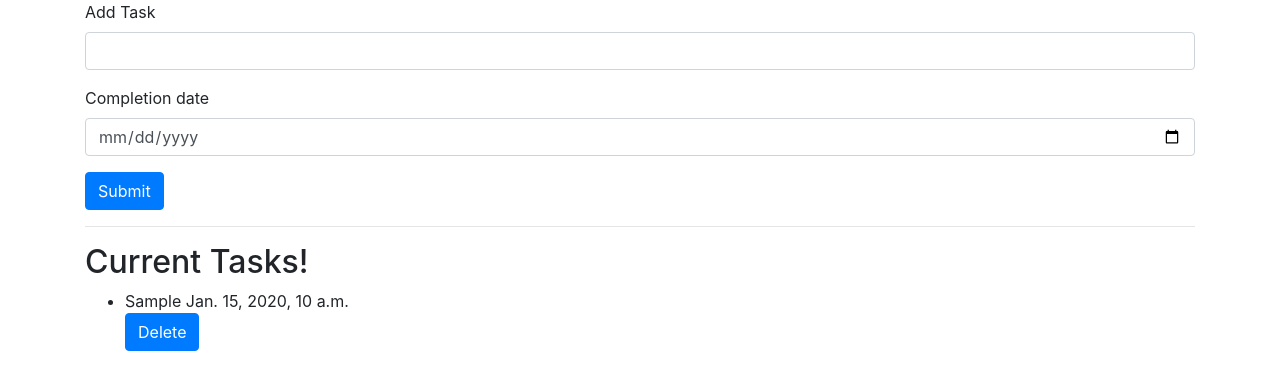
After one commit to jainmilind311/django_intro, a Django app: template todoList/templates/updater/todo.html in a window 1280 px wide. The commit adds this page. Shown: the top 390 px of the page. Run offline with Django 3.2, Linux system fonts and the light colour scheme; tables that the repository leaves empty hold one stand-in row (values such as "Sample post"); the template is opened without the code that fills it: values that come from a table or form of the project are taken from there, most other values are stand-ins (such as "Sample title", 1, 10 or a date in 2020); some libraries are stand-ins or nearby versions.

Commit message:
Completed Todo List

```diff
--- a/todoList/templates/updater/base.html
+++ b/todoList/templates/updater/base.html
@@ -1,10 +1,18 @@
+<!DOCTYPE html>
+{% load static %}
 <html lang="en">
 <head>
     <meta charset="UTF-8">
     <meta name="viewport" content="width=device-width, initial-scale=1.0">
-    <title>Document</title>
+    <link rel="stylesheet" href="https://stackpath.bootstrapcdn.com/bootstrap/4.5.0/css/bootstrap.min.css">
+    <title> {% block title %} {% endblock %}</title>
 </head>
 <body>
+    <div class="container">
+        {% block body %}
+
+        {% endblock %}
+    </div>
 
 </body>
 </html>
--- /dev/null
+++ b/todoList/templates/updater/todo.html
@@ -0,0 +1,46 @@
+<!DOCTYPE html>
+
+{% extends "updater/base.html" %}
+
+{% block title %} Todo list {% endblock %}
+
+
+{% block body %}
+
+<form method='POST'>
+    {% csrf_token %}
+    <div class="form-group">
+      <label for="id_task">Add Task</label>
+      {{task_form.task}}
+    </div>
+    <div class="form-group">
+        <label for="id_date">Completion date</label>
+        {{task_form.date}}
+      </div>
+    <button type="submit" class="btn btn-primary" name="new_task_added" value="New task value">Submit</button>
+</form>
+
+
+<hr>
+
+<h2>Current Tasks!</h2>
+
+{% if current_tasks %}
+ <ul>
+    {% for task_name in current_tasks %}
+    <li>
+        {{task_name.task}}
+        {{task_names.date}}
+        <form method='POST'>
+            {% csrf_token %}
+            <button type="submit" class="btn btn-primary" name="delete_task" value="{{task_name.task}}">Delete</button>
+        </form>
+
+    </li>
+    {% endfor %}
+ </ul>
+ {% else %}
+ <h3>No Tasks yet</h3>
+ {% endif %}
+
+{% endblock %}
--- a/todoList/updater/forms.py
+++ b/todoList/updater/forms.py
@@ -5,9 +5,13 @@
 class TaskForm(forms.ModelForm):
     class Meta:
         model = Item
-        field = '__all__'
+        fields = '__all__'
         widgets = {
-            'task' : forms.Textarea(attrs={
+            'task' : forms.TextInput(attrs={
                 'class' :'form-control'
+            }),
+            'date' : forms.DateInput(attrs={
+                'class' : 'form-control',
+                'type': 'date'
             })
         }
--- a/todoList/updater/models.py
+++ b/todoList/updater/models.py
@@ -3,8 +3,7 @@
 # Create your models here.
 
 class Item(models.Model):
-    task = models.CharField(max_lenth=255)
-    completed = models.BooleanField()
+    task = models.CharField(max_length=100, primary_key=True)
     date = models.DateField()
     def __str__(self):
         return self.task
```
Also changed, not shown: todoList/updater/views.py (+19 -7 lines), todoList/db.sqlite3, todoList/updater/migrations/0001_initial.py (added), todoList/updater/migrations/0002_auto_20200711_0915.py (added), todoList/updater/migrations/0003_auto_20200711_0928.py (added).
